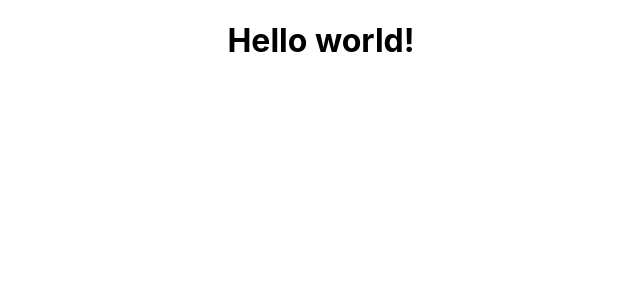
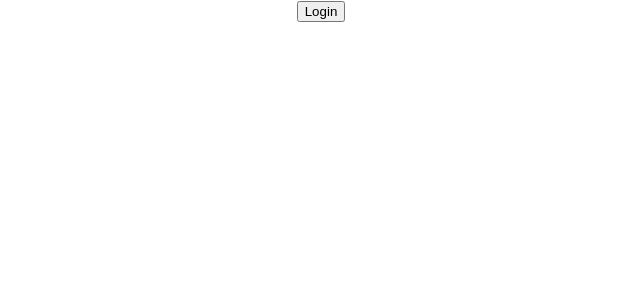
Before and after one commit to EgeBoraErguney/jotform-react-extension-intern, a React (Create React App) app: page / in a window 1280 px wide. Shown: the top 300 px of the page, without its empty margins (319-959 px from the left). Built offline with nearby package versions, Linux system fonts and the light colour scheme.

Commit message:
Add Login SDK

```diff
--- a/package.json
+++ b/package.json
@@ -6,9 +6,11 @@
     "@testing-library/jest-dom": "^5.11.4",
     "@testing-library/react": "^11.1.0",
     "@testing-library/user-event": "^12.1.10",
+    "axios": "^0.21.4",
     "npm-watch": "^0.11.0",
     "react": "^17.0.2",
     "react-dom": "^17.0.2",
+    "react-helmet": "^6.1.0",
     "react-scripts": "4.0.3",
     "web-vitals": "^1.0.1"
   },
--- a/public/index.html
+++ b/public/index.html
@@ -16,3 +16,4 @@
     <div id="root"></div>
   </body>
 </html>
+<script src="https://js.jotform.com/JotForm.js"></script>
--- a/src/App.css
+++ b/src/App.css
@@ -1,7 +1,7 @@
 .App {
   text-align: center;
-  min-width: 320px;
-  min-height: 480px;
+  min-width: 640px;
+  min-height: 600px;
 }
 
 .App-logo {
--- a/src/App.js
+++ b/src/App.js
@@ -1,9 +1,48 @@
 import "./App.css";
+import React, { useState, useEffect, useReducer } from "react";
+import axios from "axios";
+import qs from "qs";
+import { Helmet } from "react-helmet";
 
 function App() {
+  const [formData, setFormData] = useState({
+    username: "",
+    password: "",
+  });
+  const [userData, setUserData] = useState({});
+  const [loggedIn, setLoggedIn] = useState(false);
+  const [loaded, setLoaded] = useState(false);
+  const [apiKey, setApiKey] = useState("");
+
+
+  function handleChange(event) {
+    setFormData({
+      username:
+        event.target.name === "username"
+          ? event.target.value
+          : formData.username,
+      password:
+        event.target.name === "password"
+          ? event.target.value
+          : formData.password,
+    });
+  }
+  function loginFunction() {
+    window['JF'].login(
+      function success(){
+          setApiKey(window['JF'].getAPIKey());
+          console.log(window['JF'].getAPIKey());
+      },
+      function error(){
+        window.alert("Could not authorize user");
+      }
+  );
+  }
+
   return (
     <div className="App">
-      <h1>Hello world!</h1>
+      <button onClick={()=>loginFunction()}>Login</button>
+      {apiKey}
     </div>
   );
 }
```
Also changed, not shown: public/manifest.json, 1 other file (tests, documents, lock files or other folders).
